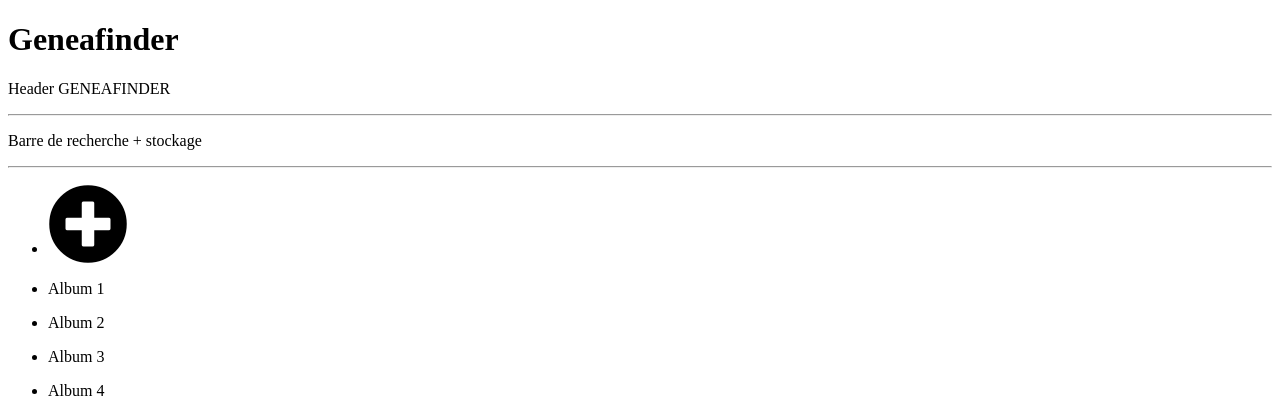
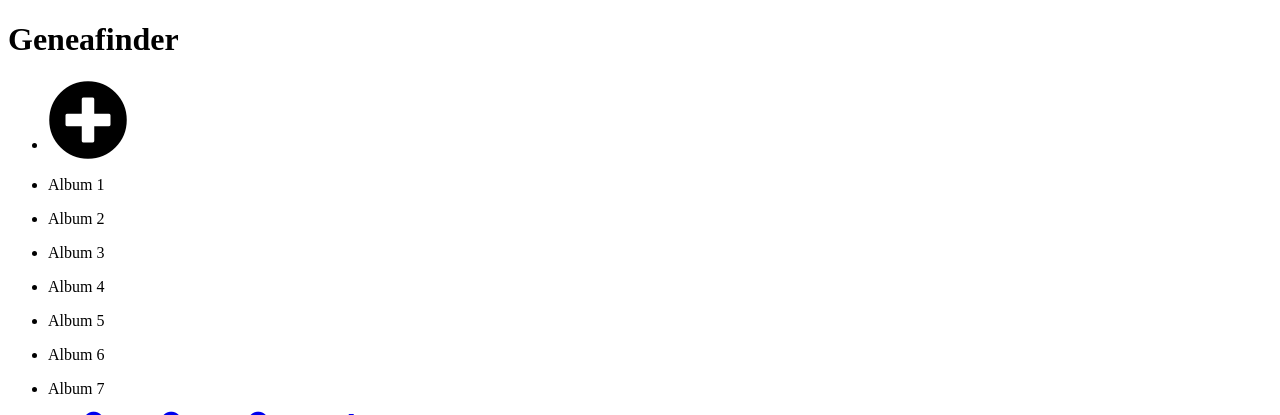
Before and after one commit to AlexandreRuez/GrandProjetDC_Geneafinder, a PHP site: page / in a window 1280 px wide. Shown: the top 415 px of the page. Run offline with PHP 8.4, Linux system fonts and the light colour scheme; some libraries are stand-ins or nearby versions.

Commit message:
Update nav.php

```diff
--- a/html/src/nav.php
+++ b/html/src/nav.php
@@ -1,23 +1,3 @@
-<!doctype html>
-<html lang="fr">
-<head>
-    <meta charset="UTF-8">
-    <meta name="viewport"
-          content="width=device-width, user-scalable=no, initial-scale=1.0, maximum-scale=1.0, minimum-scale=1.0">
-    <meta http-equiv="X-UA-Compatible" content="ie=edge">
-    <title>Galerie</title>
-
-    <link rel="stylesheet" href="https://use.fontawesome.com/releases/v5.6.3/css/all.css" integrity="sha384-UHRtZLI+pbxtHCWp1t77Bi1L4ZtiqrqD80Kn4Z8NTSRyMA2Fd33n5dQ8lWUE00s/" crossorigin="anonymous">
-</head>
-<body>
-<header>
-    <p>Header GENEAFINDER</p>
-</header>
-<hr>
-<section class="searchbar">
-    <p>Barre de recherche + stockage</p>
-</section>
-<hr>
 <nav id="Album_wrapper">
     <div id="Album_left">  </div>
     <ul id="Album_list">
@@ -83,15 +63,3 @@
     });
 
 </script>
-
-<hr>
-<section class=main>
-    <p>Main = galerie</p>
-</section>
-<hr>
-<footer>
-    <p>Footer GENEAFINDER</p>
-</footer>
-
-</body>
-</html>
```
